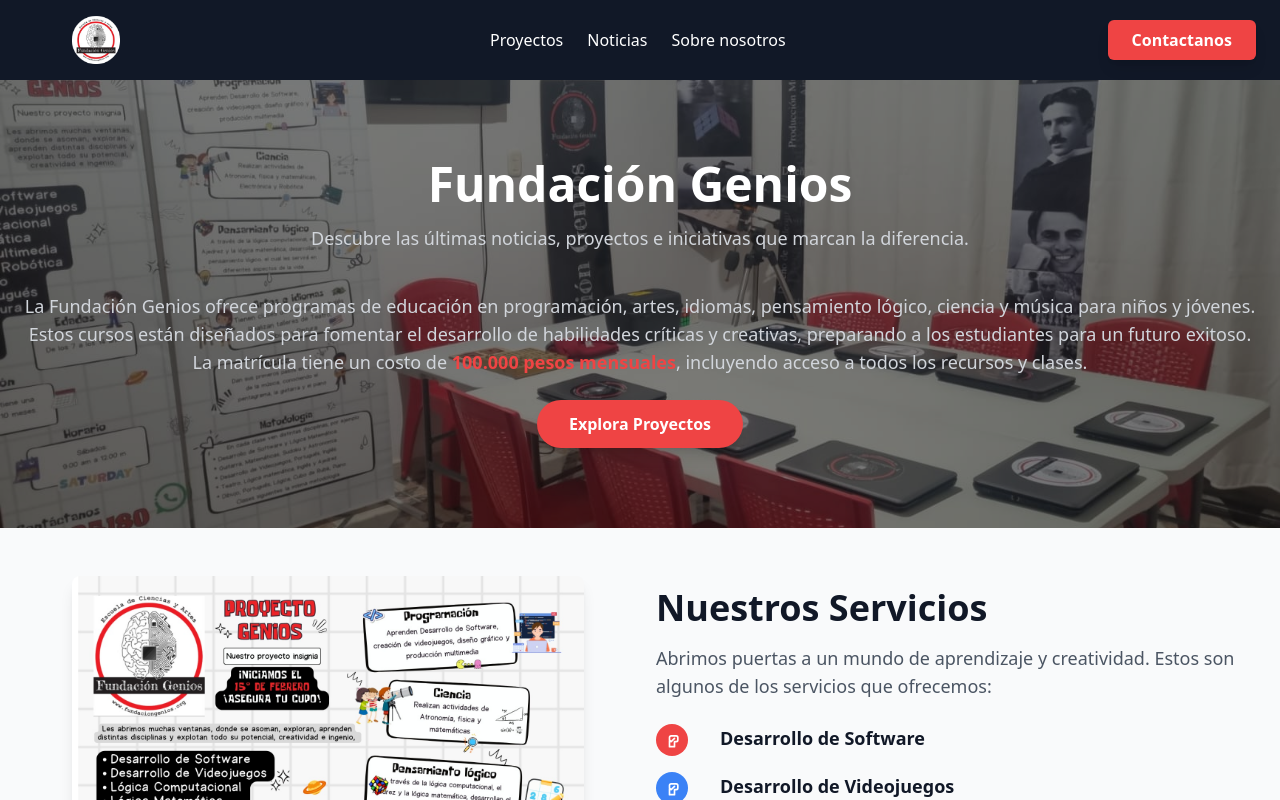
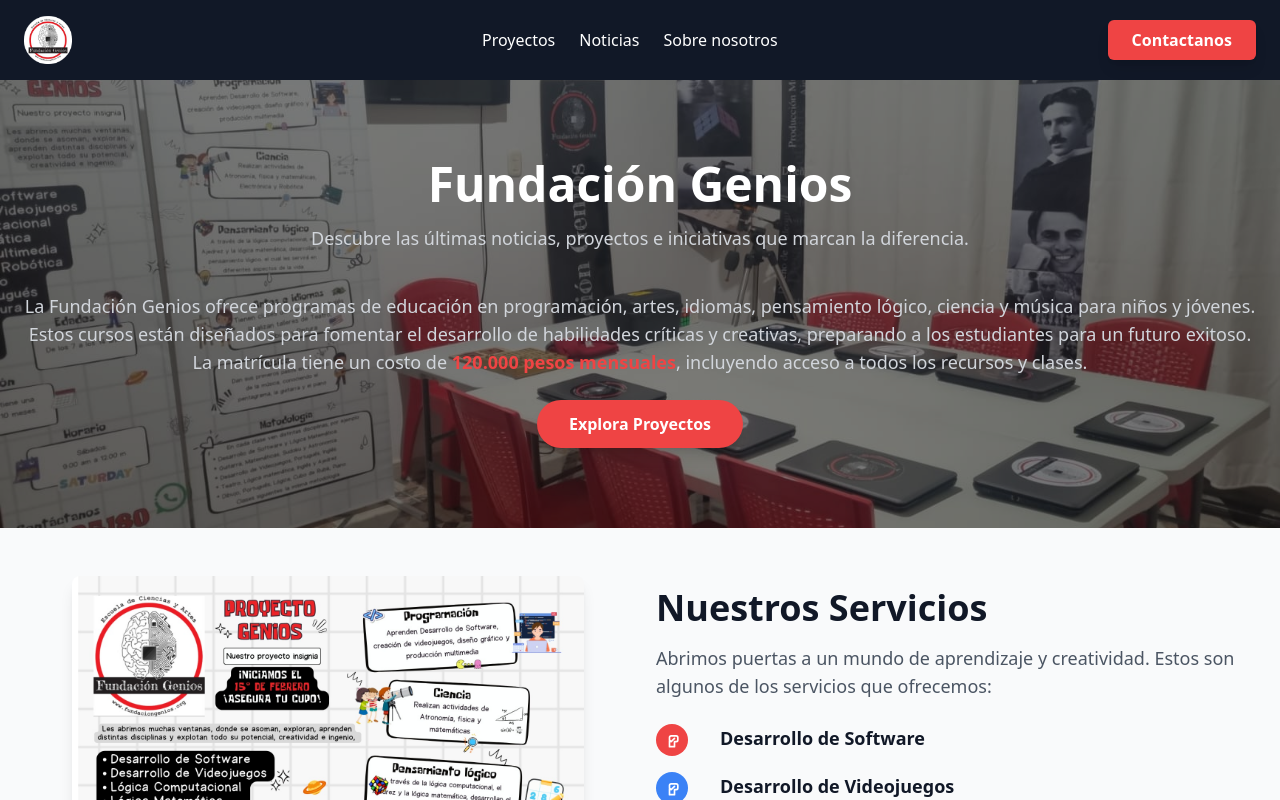
Before and after one commit to luissinisterra/frontend-fundaciongenios, an Angular app: page / in a window 1280 px wide. Shown: the top 800 px of the page. Built offline with nearby package versions, Linux system fonts and the light colour scheme.

Commit message:
Bug del header resuelto

```diff
--- a/src/app/shared/components/header/header.component.html
+++ b/src/app/shared/components/header/header.component.html
@@ -2,7 +2,7 @@
 <header class="bg-gray-900 text-white shadow-lg">
     <div class="container mx-auto px-6 py-4 flex items-center justify-between">
         <!-- Logo -->
-        <div class="text-2xl font-bold px-12">
+        <div class="text-2xl font-bold" style="padding-right: 5rem;">
             <a [routerLink]="['/']" class="hover:text-red-500">
                 <img src="images/logo.png" alt="Logo de Fundación Genios" class="h-12">
             </a>
@@ -10,7 +10,7 @@
         <!-- Navegación -->
         <nav class="hidden md:flex">
             <!-- <a [routerLink]="['/']" class="hover:text-red-500">Inicio</a> -->
-            <a [routerLink]="['/proyectos']" class="hover:text-red-500 px-3">Proyectos</a>
+            <a [routerLink]="['/']" class="hover:text-red-500 px-3">Proyectos</a>
             <a [routerLink]="['/news']" class="hover:text-red-500 px-3">Noticias</a>
             <a [routerLink]="['/about-us']" class="hover:text-red-500 px-3">Sobre nosotros</a>
         </nav>
@@ -52,7 +52,7 @@
             <!-- <a [routerLink]="['/']" class="hover:bg-gray-700 bg-gray-900 border border-gray-600 py-3 px-6 rounded-md text-center mb-2 transition duration-300">
                 Inicio
             </a> -->
-            <a [routerLink]="['/proyectos']" class="hover:bg-gray-700 bg-gray-900 border border-gray-600 py-3 px-6 rounded-md text-center mb-2 transition duration-300">
+            <a [routerLink]="['/']" class="hover:bg-gray-700 bg-gray-900 border border-gray-600 py-3 px-6 rounded-md text-center mb-2 transition duration-300">
                 Proyectos
             </a>
             <a [routerLink]="['/news']" class="hover:bg-gray-700 bg-gray-900 border border-gray-600 py-3 px-6 rounded-md text-center mb-2 transition duration-300">
--- a/src/app/shared/components/home/home.component.html
+++ b/src/app/shared/components/home/home.component.html
@@ -13,7 +13,7 @@
     <p class="text-lg text-gray-300 mt-4">
       La Fundación Genios ofrece programas de educación en programación, artes, idiomas, pensamiento lógico, ciencia y música para niños y jóvenes.
       Estos cursos están diseñados para fomentar el desarrollo de habilidades críticas y creativas, preparando a los estudiantes para un futuro exitoso.
-      La matrícula tiene un costo de <span class="font-semibold text-red-500">100.000 pesos mensuales</span>, incluyendo acceso a todos los recursos y clases.
+      La matrícula tiene un costo de <span class="font-semibold text-red-500">120.000 pesos mensuales</span>, incluyendo acceso a todos los recursos y clases.
     </p>
     <a href="#proyectos" class="mt-6 inline-block bg-red-500 hover:bg-red-600 text-white font-bold py-3 px-8 rounded-full shadow-lg">
       Explora Proyectos
```
